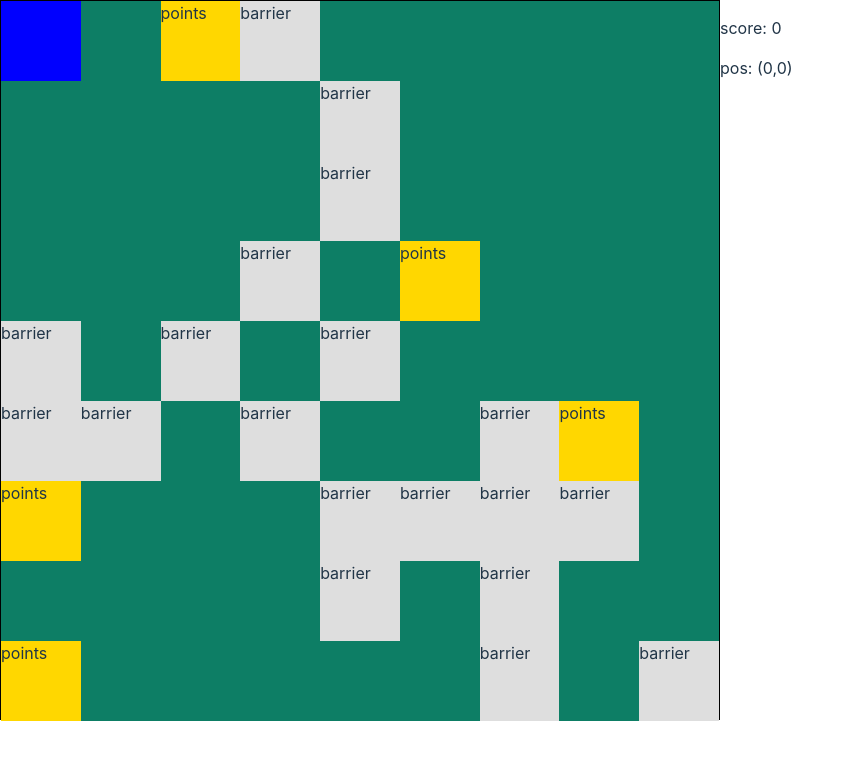
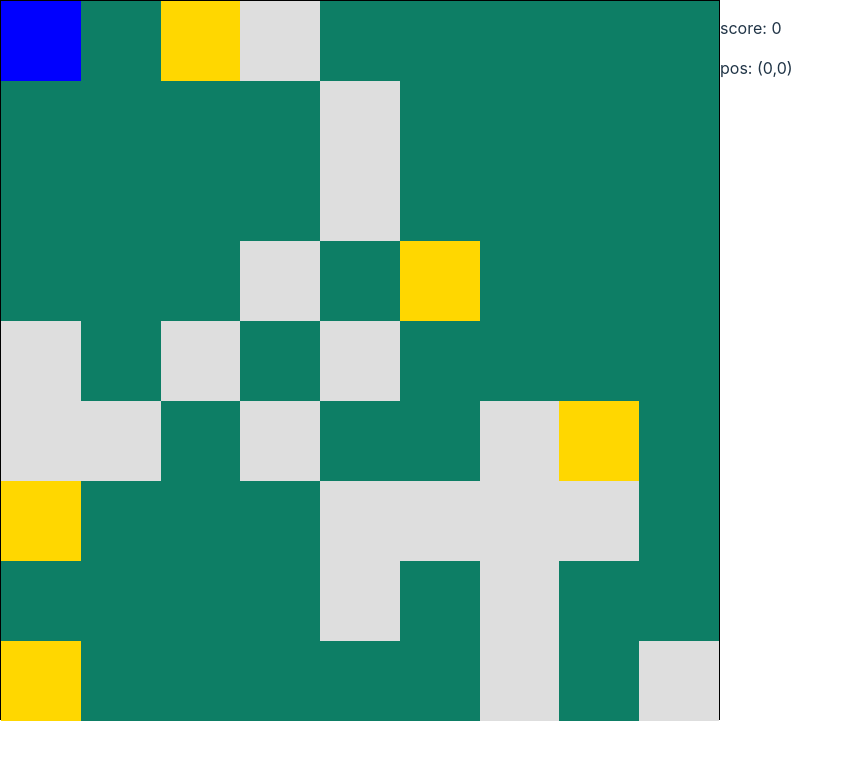
Before and after one commit to piotrwydmuch/rpg-game-v2, a Vue app: page / in a window 1280 px wide. Shown: the top 760 px of the page, without its empty margins (0-854 px from the left). Built offline with nearby package versions, Linux system fonts and the light colour scheme.

Commit message:
points can be scored only once

```diff
--- a/src/components/GameMap.vue
+++ b/src/components/GameMap.vue
@@ -23,9 +23,7 @@
           points: col === 'points',
         }"
         ref="mapRefs"
-      >
-        <span>{{ col }}</span>
-      </div>
+      ></div>
     </div>
   </div>
 </template>
@@ -75,6 +73,7 @@ export default defineComponent({
     function checkPoints(posY: number, posX: number) {
       if (state.map.mapArray[posY][posX] === 'points') {
         state.player.hasScored(1);
+        state.map.mapArray[posY][posX] = '';
       }
     }
 
```
